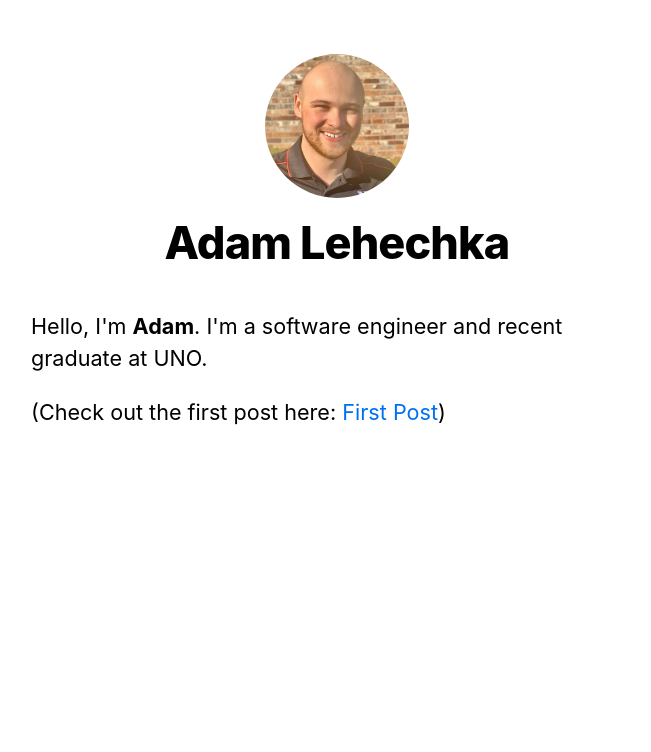
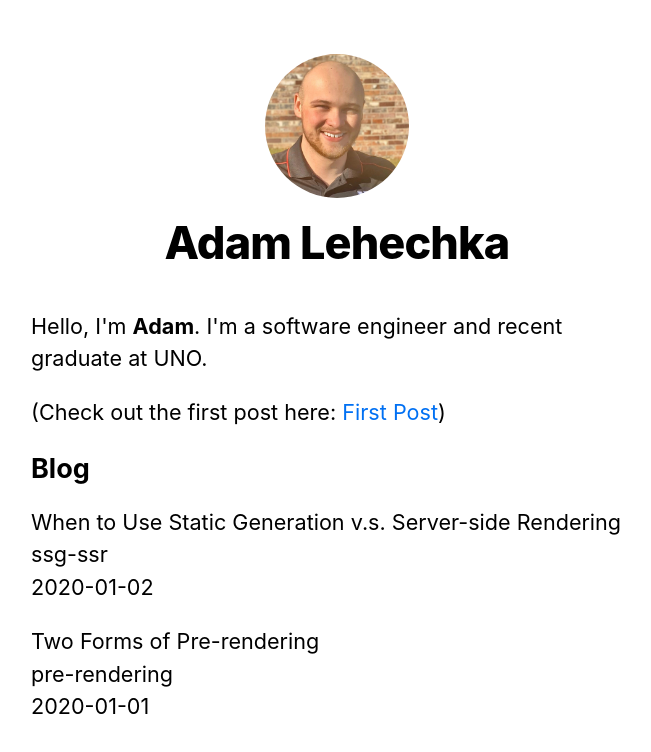
Before and after one commit to alehechka/next-blog, a Next.js app: page / in a window 1280 px wide. Shown: the top 752 px of the page, without its empty margins (303-954 px from the left). Built offline with nearby package versions, Linux system fonts and the light colour scheme.

Commit message:
Pre-rendering and Data Fetching

```diff
--- /dev/null
+++ b/lib/posts.tsx
@@ -0,0 +1,39 @@
+import fs from 'fs';
+import path from 'path';
+import matter, { GrayMatterFile } from 'gray-matter';
+
+const postsDirectory = path.join(process.cwd(), 'posts');
+
+type Metadata = GrayMatterFile<string> & { id: string; date: Date; title: string };
+
+export function getSortedPostsData() {
+	// Get file names under /posts
+	const fileNames = fs.readdirSync(postsDirectory);
+	const allPostsData = fileNames.map((fileName) => {
+		// Remove ".md" from file name to get id
+		const id = fileName.replace(/\.md$/, '');
+
+		// Read markdown file as string
+		const fullPath = path.join(postsDirectory, fileName);
+		const fileContents = fs.readFileSync(fullPath, 'utf8');
+
+		// Use gray-matter to parse the post metadata section
+		const matterResult = matter(fileContents);
+
+		// Combine the data with the id
+		return {
+			id,
+			...matterResult.data,
+		} as Metadata;
+	});
+	// Sort posts by date
+	return allPostsData.sort(({ date: a }, { date: b }) => {
+		if (a < b) {
+			return 1;
+		} else if (a > b) {
+			return -1;
+		} else {
+			return 0;
+		}
+	});
+}
--- a/package.json
+++ b/package.json
@@ -6,6 +6,7 @@
     "start": "next start"
   },
   "dependencies": {
+    "gray-matter": "^4.0.3",
     "next": "latest",
     "react": "^17.0.2",
     "react-dom": "^17.0.2",
--- a/pages/index.tsx
+++ b/pages/index.tsx
@@ -1,9 +1,20 @@
 import Head from 'next/head';
 import Link from 'next/link';
+import { InferGetStaticPropsType } from 'next';
 import Layout, { siteTitle } from '@components/layout';
-import { HeadingMd } from '@styles/utils';
+import { HeadingLg, HeadingMd, List, ListItem } from '@styles/utils';
+import { getSortedPostsData } from '@lib/posts';
 
-const Home = () => {
+export async function getStaticProps() {
+	const allPostsData = getSortedPostsData();
+	return {
+		props: {
+			allPostsData,
+		},
+	};
+}
+
+const Home = ({ allPostsData }: InferGetStaticPropsType<typeof getStaticProps>) => {
 	return (
 		<Layout home>
 			<Head>
@@ -21,6 +32,20 @@
 					)
 				</p>
 			</HeadingMd>
+			<HeadingMd as='section'>
+				<HeadingLg>Blog</HeadingLg>
+				<List as='ul'>
+					{allPostsData.map(({ id, date, title }) => (
+						<ListItem as='li' key={id}>
+							{title}
+							<br />
+							{id}
+							<br />
+							{date}
+						</ListItem>
+					))}
+				</List>
+			</HeadingMd>
 		</Layout>
 	);
 };
--- /dev/null
+++ b/posts/pre-rendering.md
@@ -0,0 +1,11 @@
+---
+title: 'Two Forms of Pre-rendering'
+date: '2020-01-01'
+---
+
+Next.js has two forms of pre-rendering: **Static Generation** and **Server-side Rendering**. The difference is in **when** it generates the HTML for a page.
+
+- **Static Generation** is the pre-rendering method that generates the HTML at **build time**. The pre-rendered HTML is then _reused_ on each request.
+- **Server-side Rendering** is the pre-rendering method that generates the HTML on **each request**.
+
+Importantly, Next.js lets you **choose** which pre-rendering form to use for each page. You can create a "hybrid" Next.js app by using Static Generation for most pages and using Server-side Rendering for others.
--- /dev/null
+++ b/posts/ssg-ssr.md
@@ -0,0 +1,19 @@
+---
+title: 'When to Use Static Generation v.s. Server-side Rendering'
+date: '2020-01-02'
+---
+
+We recommend using **Static Generation** (with and without data) whenever possible because your page can be built once and served by CDN, which makes it much faster than having a server render the page on every request.
+
+You can use Static Generation for many types of pages, including:
+
+- Marketing pages
+- Blog posts
+- E-commerce product listings
+- Help and documentation
+
+You should ask yourself: "Can I pre-render this page **ahead** of a user's request?" If the answer is yes, then you should choose Static Generation.
+
+On the other hand, Static Generation is **not** a good idea if you cannot pre-render a page ahead of a user's request. Maybe your page shows frequently updated data, and the page content changes on every request.
+
+In that case, you can use **Server-Side Rendering**. It will be slower, but the pre-rendered page will always be up-to-date. Or you can skip pre-rendering and use client-side JavaScript to populate data.
--- a/tsconfig.json
+++ b/tsconfig.json
@@ -18,7 +18,8 @@
 		"paths": {
 			"@components/*": ["components/*"],
 			"@pages/*": ["pages/*"],
-			"@styles/*": ["styles/*"]
+			"@styles/*": ["styles/*"],
+			"@lib/*": ["lib/*"]
 		}
 	},
 	"include": ["next-env.d.ts", "**/*.ts", "**/*.tsx"],
```
Also changed, not shown: 1 other file (tests, documents, lock files or other folders).
